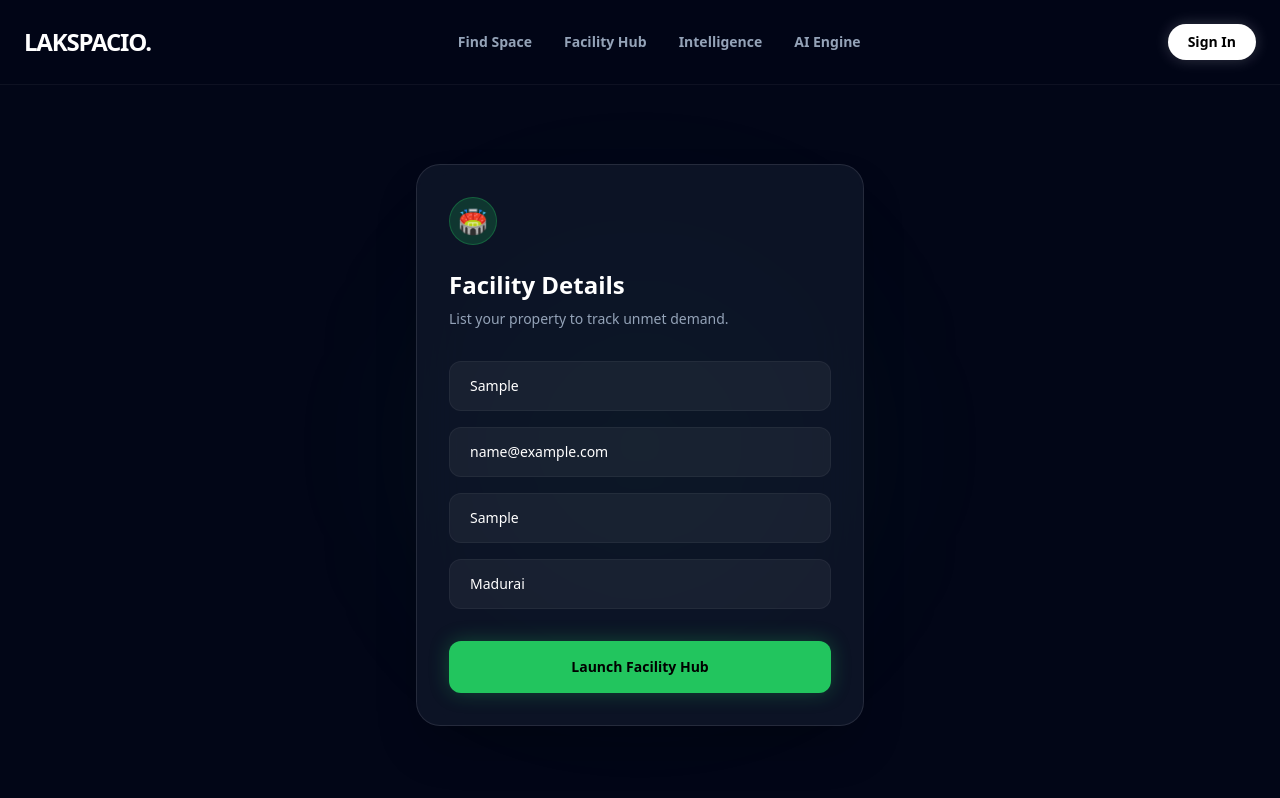
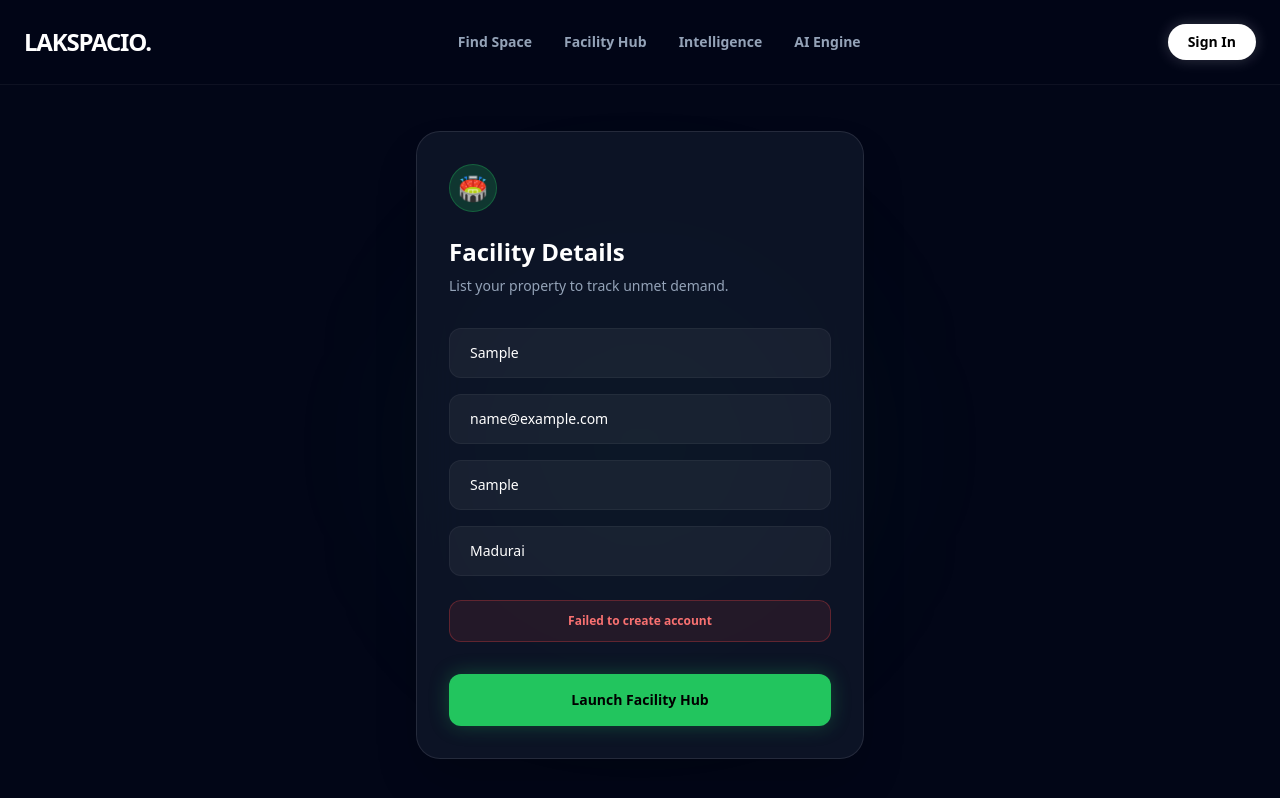
Before and after one commit to dheenadhayalan071-debug/lakspacio, a Next.js app: page /register/facility in a window 1280 px wide. Both pictures are taken after typing "Sample", "name@example.com", "Sample" into the empty fields and a click on the button "Launch Facility Hub". Shown: the top 798 px of the page. Built offline with nearby package versions, Linux system fonts and the light colour scheme; no server answers; the database is empty.

Commit message:
Enhance facility registration with error handling
Added error handling to the facility registration form and set a cookie upon successful registration.

```diff
--- a/src/app/register/facility/page.tsx
+++ b/src/app/register/facility/page.tsx
@@ -5,11 +5,13 @@ import { useRouter } from "next/navigation";
 export default function FacilityRegistration() {
   const router = useRouter();
   const [loading, setLoading] = useState(false);
+  const [error, setError] = useState("");
   const [formData, setFormData] = useState({ fullName: "", email: "", facilityName: "", city: "Madurai" });
 
   const handleSubmit = async (e: React.FormEvent) => {
     e.preventDefault();
     setLoading(true);
+    setError("");
 
     try {
       const res = await fetch("/api/register", {
@@ -19,10 +21,15 @@ export default function FacilityRegistration() {
       });
 
       if (res.ok) {
-        router.push("/facility"); // Redirect to owner dashboard!
+        // 🚨 DROPPING THE REGISTERED COOKIE HERE 🚨
+        document.cookie = "lakspacio_auth=registered; path=/; max-age=31536000";
+        router.push("/facility");
+      } else {
+        const data = await res.json();
+        setError(data.error || "Failed to register facility.");
       }
-    } catch (error) {
-      console.error(error);
+    } catch (err) {
+      setError("Network error. Cannot reach backend API.");
     }
     setLoading(false);
   };
@@ -61,6 +68,12 @@ export default function FacilityRegistration() {
             className="w-full bg-white/5 px-5 py-3.5 outline-none text-white placeholder-slate-500 rounded-xl border border-white/5 hover:bg-white/10 focus:border-brand-neon transition-all text-sm"
           />
 
+          {error && (
+            <div className="bg-red-500/10 border border-red-500/30 p-3 rounded-xl mt-2">
+              <p className="text-red-400 text-xs text-center font-bold">{error}</p>
+            </div>
+          )}
+
           <button disabled={loading} type="submit" className="mt-4 bg-brand-neon text-black font-bold py-4 rounded-xl hover:bg-green-400 shadow-[0_0_20px_rgba(34,197,94,0.3)] transition-all text-center text-sm disabled:opacity-50">
             {loading ? "Creating..." : "Launch Facility Hub"}
           </button>
```
